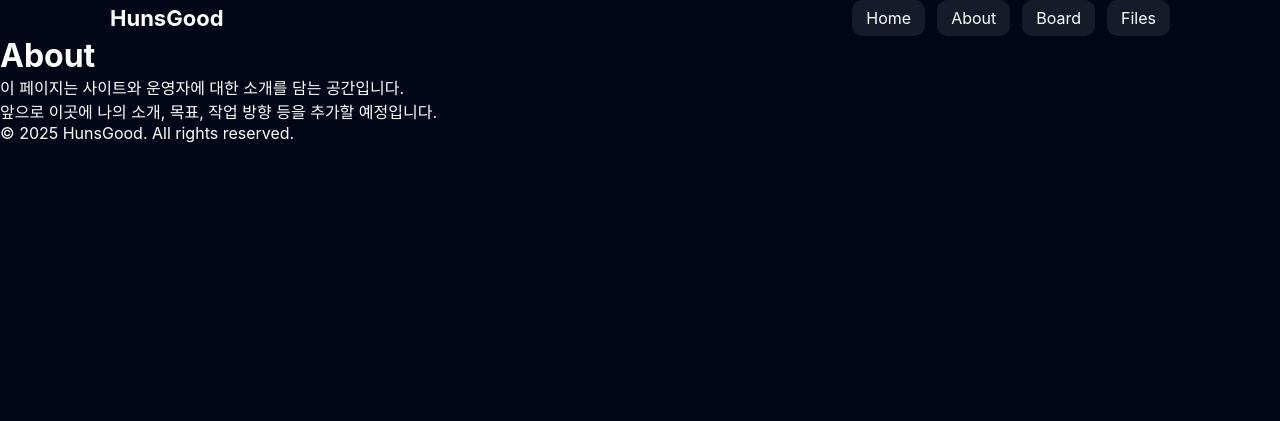
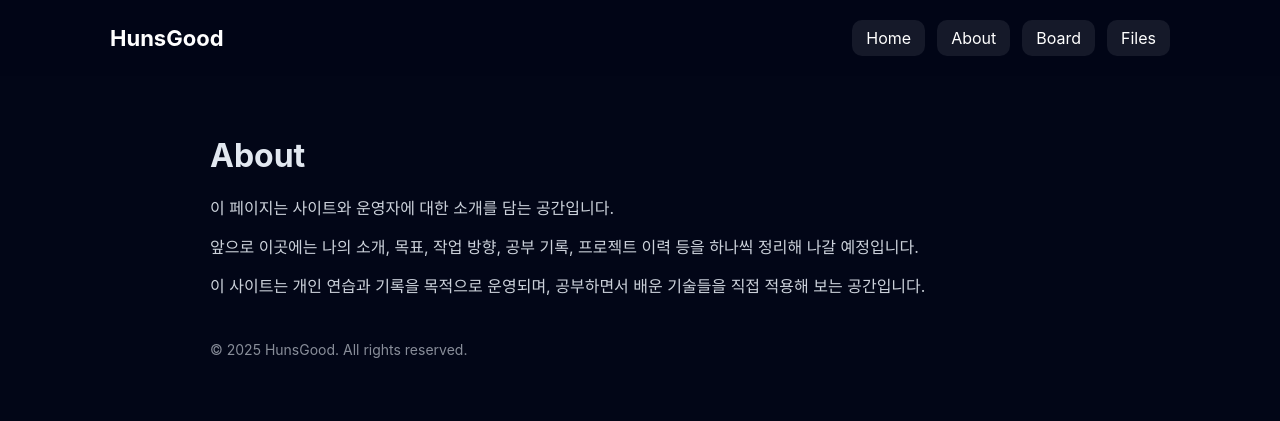
Before and after one commit to HunsGood/HunsGood.github.io, a plain HTML site: page about.html in a window 1280 px wide. Drawn offline with Linux system fonts and the light colour scheme.

Commit message:
Add files via upload

```diff
--- a/about.html
+++ b/about.html
@@ -1,16 +1,18 @@
-<!doctype html>
+<!DOCTYPE html>
 <html lang="ko">
 <head>
-  <meta charset="utf-8">
-  <title>About | HunsGood</title>
-  <meta name="viewport" content="width=device-width,initial-scale=1">
-  <link rel="stylesheet" href="styles.css?v=3">
+  <meta charset="UTF-8" />
+  <title>About - HunsGood</title>
+  <meta name="viewport" content="width=device-width, initial-scale=1.0" />
+  <link rel="stylesheet" href="styles.css?v=10" />
 </head>
 <body>
 
-<header class="site-header">
-  <div class="container header-wrap">
-    <div class="logo">HunsGood</div>
+  <!-- ✅ 상단 헤더 -->
+  <header class="header">
+    <div class="header-wrap">
+      <h1 class="logo">HunsGood</h1>
+
       <nav class="nav">
         <a href="index.html">Home</a>
         <a href="about.html">About</a>
@@ -20,15 +22,26 @@
     </div>
   </header>
 
-<main class="container">
-  <h1>About</h1>
-  <p>이 페이지는 사이트와 운영자에 대한 소개를 담는 공간입니다.</p>
-  <p>앞으로 이곳에 나의 소개, 목표, 작업 방향 등을 추가할 예정입니다.</p>
-</main>
+  <!-- ✅ About 본문 -->
+  <section class="page-container">
+    <h2 class="page-title">About</h2>
 
-<footer class="site-footer">
-  © 2025 HunsGood. All rights reserved.
-</footer>
+    <p class="page-text">
+      이 페이지는 사이트와 운영자에 대한 소개를 담는 공간입니다.
+    </p>
+
+    <p class="page-text">
+      앞으로 이곳에는 나의 소개, 목표, 작업 방향, 공부 기록, 프로젝트 이력 등을
+      하나씩 정리해 나갈 예정입니다.
+    </p>
+
+    <p class="page-text">
+      이 사이트는 개인 연습과 기록을 목적으로 운영되며,
+      공부하면서 배운 기술들을 직접 적용해 보는 공간입니다.
+    </p>
+
+    <p class="page-footer">© 2025 HunsGood. All rights reserved.</p>
+  </section>
 
 </body>
 </html>
--- a/styles.css
+++ b/styles.css
@@ -138,3 +138,30 @@ body {
   }
 
 }
+
+/* 페이지 공통 레이아웃 */
+.page-container {
+  max-width: 900px;
+  margin: 0 auto;
+  padding: 60px 20px;
+  color: #e2e8f0;
+}
+
+.page-title {
+  font-size: 32px;
+  font-weight: bold;
+  margin-bottom: 20px;
+}
+
+.page-text {
+  font-size: 16px;
+  line-height: 1.7;
+  opacity: 0.9;
+  margin-bottom: 12px;
+}
+
+.page-footer {
+  margin-top: 40px;
+  font-size: 14px;
+  opacity: 0.6;
+}
```
Also changed, not shown: board.html (+19 -16 lines), files.html (+19 -16 lines). Lines whose indentation alone changed are shown as unchanged.
